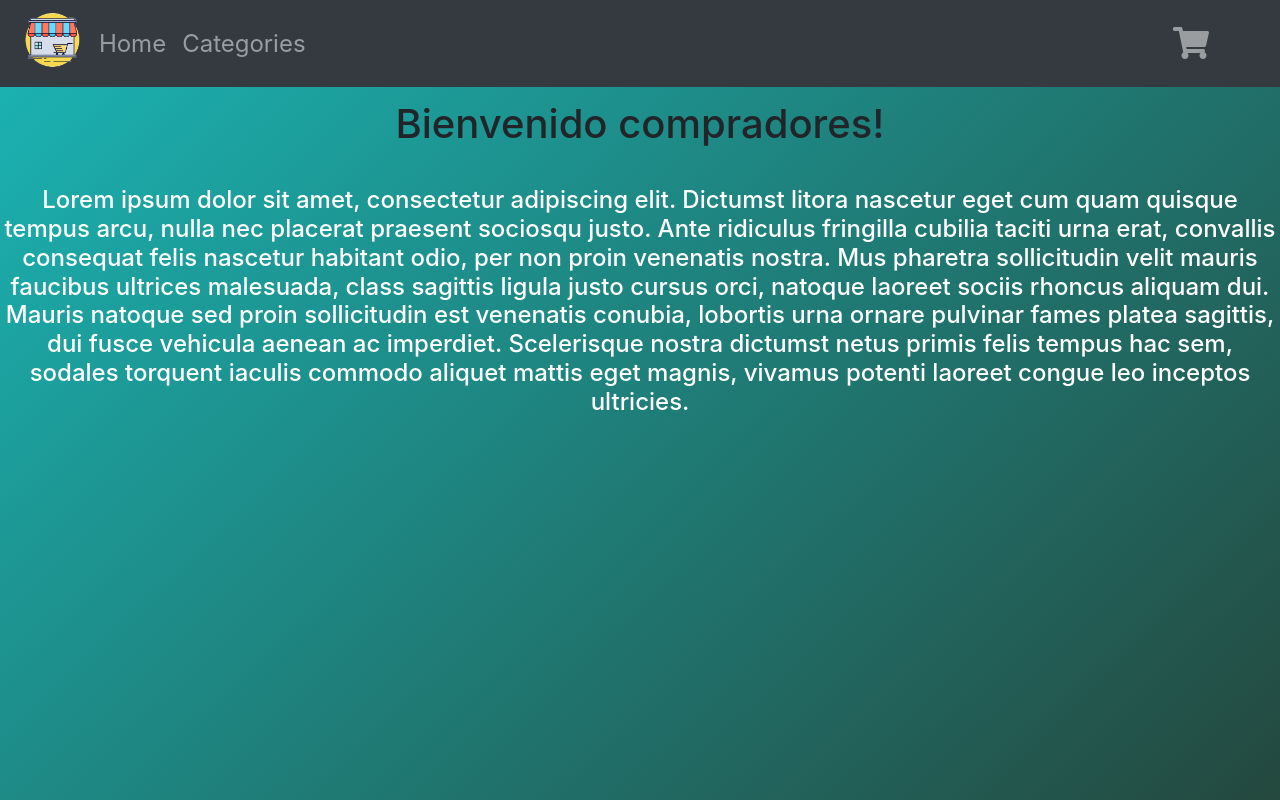
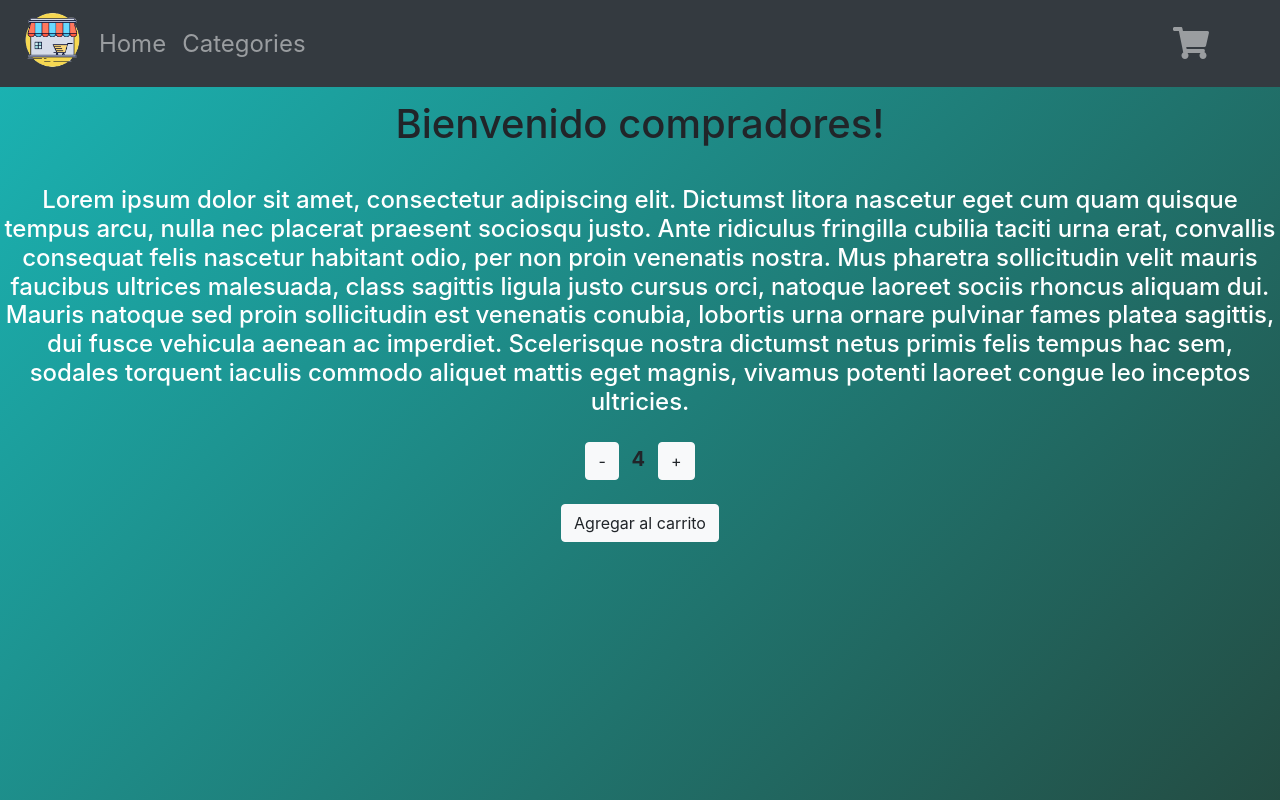
Before and after one commit to brunasso/CoderReactApp, a React (Create React App) app: page / in a window 1280 px wide. Shown: the top 800 px of the page. Built offline with nearby package versions, Linux system fonts and the light colour scheme.

Commit message:
Agrego botones de sumar y restar cantidad al articulo, y boton para agregar al carrito

```diff
--- a/src/App.js
+++ b/src/App.js
@@ -1,6 +1,6 @@
 import './App.css';
 import { NavBar } from './components/NavBar/NavBar';
-import { ItemListContainer } from './components/ItemListContainer/ItemListContainer';
+import { ItemListContainer } from './components/ItemList/ItemListContainer';
 
 function App() {
   return (
--- a/src/components/CartWidget/CartWidget.js
+++ b/src/components/CartWidget/CartWidget.js
@@ -1,6 +1,6 @@
 import React from 'react';
 import { faShoppingCart } from "@fortawesome/free-solid-svg-icons"
-import {FontAwesomeIcon} from '@fortawesome/react-fontawesome';
+import { FontAwesomeIcon } from '@fortawesome/react-fontawesome';
 
 
 export const CartWidget = () => {
--- /dev/null
+++ b/src/components/ItemCount/ItemCount.js
@@ -0,0 +1,14 @@
+import React from 'react'
+
+export const ItemCount = ({minTotal, maxTotal, onAdd, total}) => {
+
+    return(
+        <div>
+            <button class="btn btn-light" onClick={minTotal} > - </button>
+                <strong><span style={{margin: '1%', fontSize: '125%'}}>{total}</span></strong>
+            <button className="btn btn-light" onClick={maxTotal}> + </button><br/><br/>
+
+            <button className="btn btn-light" onClick={onAdd}>Agregar al carrito</button>
+        </div>
+    )
+}
--- /dev/null
+++ b/src/components/ItemCount/ItemCountContainer.js
@@ -0,0 +1,31 @@
+import React, {useState, useEffect} from 'react'
+import { ItemCount } from './ItemCount'
+
+export const ItemCountContainer = ({initial, stock}) => {
+
+    var realInitial;
+    stock < initial ? realInitial = stock: realInitial = initial
+
+    const [total, setTotal] = useState(realInitial);
+
+    const plusTotal = () => {
+        stock <= 0 ? console.log("No hay stock disponible") :
+        total < stock ? setTotal(total+1) : console.log(`Solamente hay ${total} artículo/s`)
+    }
+
+    const minusTotal = () => {
+        stock <= 0 ? console.log("No hay stock disponible") :
+        total <= 1 ? console.log("Debe tener al menos 1 artículo") : setTotal(total-1)
+    }
+
+    const agregarCarrito = () => {
+        stock <= 0 ? console.log("No hay stock disponible") :
+        console.log(`Se agregaron ${total} artículos al carrito`)
+    }
+
+    return(
+        <>
+            <ItemCount minTotal={minusTotal} maxTotal={plusTotal} onAdd={agregarCarrito} total={total}/>
+        </>
+    )
+}
--- a/src/components/ItemListContainer/ItemListContainer.js
+++ b/src/components/ItemList/ItemListContainer.js
@@ -1,9 +1,11 @@
 import React from 'react'
 import './ItemListContainer.css';
+import { ItemCountContainer } from '../ItemCount/ItemCountContainer';
 
 export const ItemListContainer = ({greeting}) => {
 
     return(
+        <>
         <h1>
             {greeting} <br/>
             <p>Lorem ipsum dolor sit amet, consectetur adipiscing elit. Dictumst litora nascetur eget cum quam quisque tempus arcu, nulla nec placerat praesent
@@ -14,5 +16,9 @@ export const ItemListContainer = ({greeting}) => {
                 imperdiet. Scelerisque nostra dictumst netus primis felis tempus hac sem, sodales torquent iaculis commodo aliquet mattis eget magnis, vivamus potenti
                 laoreet congue leo inceptos ultricies.</p>
         </h1>
+        <div>
+            <ItemCountContainer stock={5} initial={4}/><br/>
+        </div>
+        </>
     )
 }
--- a/src/components/NavBar/NavBar.js
+++ b/src/components/NavBar/NavBar.js
@@ -1,4 +1,4 @@
-import react from 'react';
+import React from 'react'
 import './NavBar.css';
 import {Navbar, Nav, NavDropdown} from 'react-bootstrap';
 /* import Nav from 'react-bootstrap/Nav';
```
Also changed, not shown: src/components/ItemList/ItemList.js (added, +10 -0 lines), src/components/ItemList/ItemListContainer.css (renamed from src/components/ItemListContainer/ItemListContainer.css), 1 other file (tests, documents, lock files or other folders).
